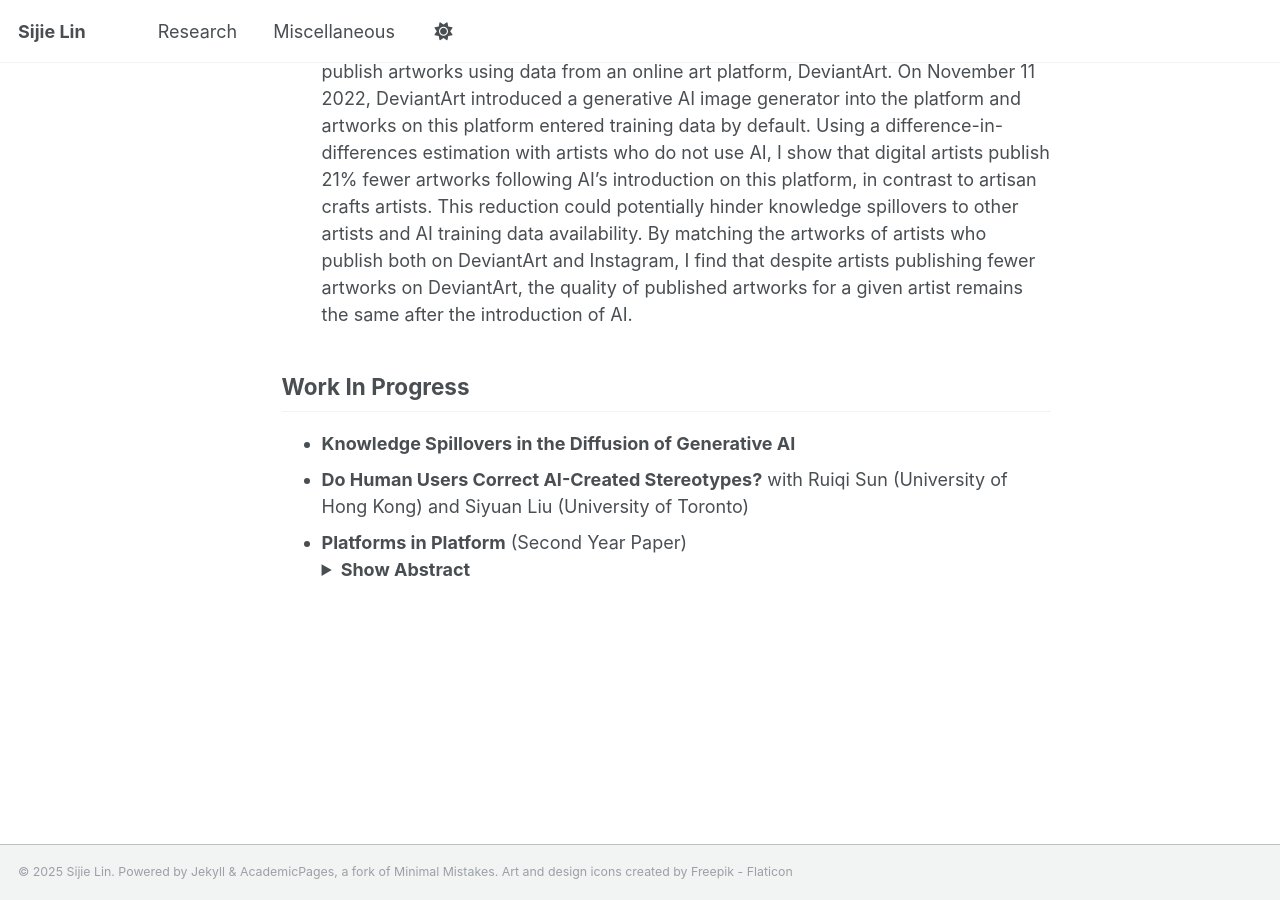
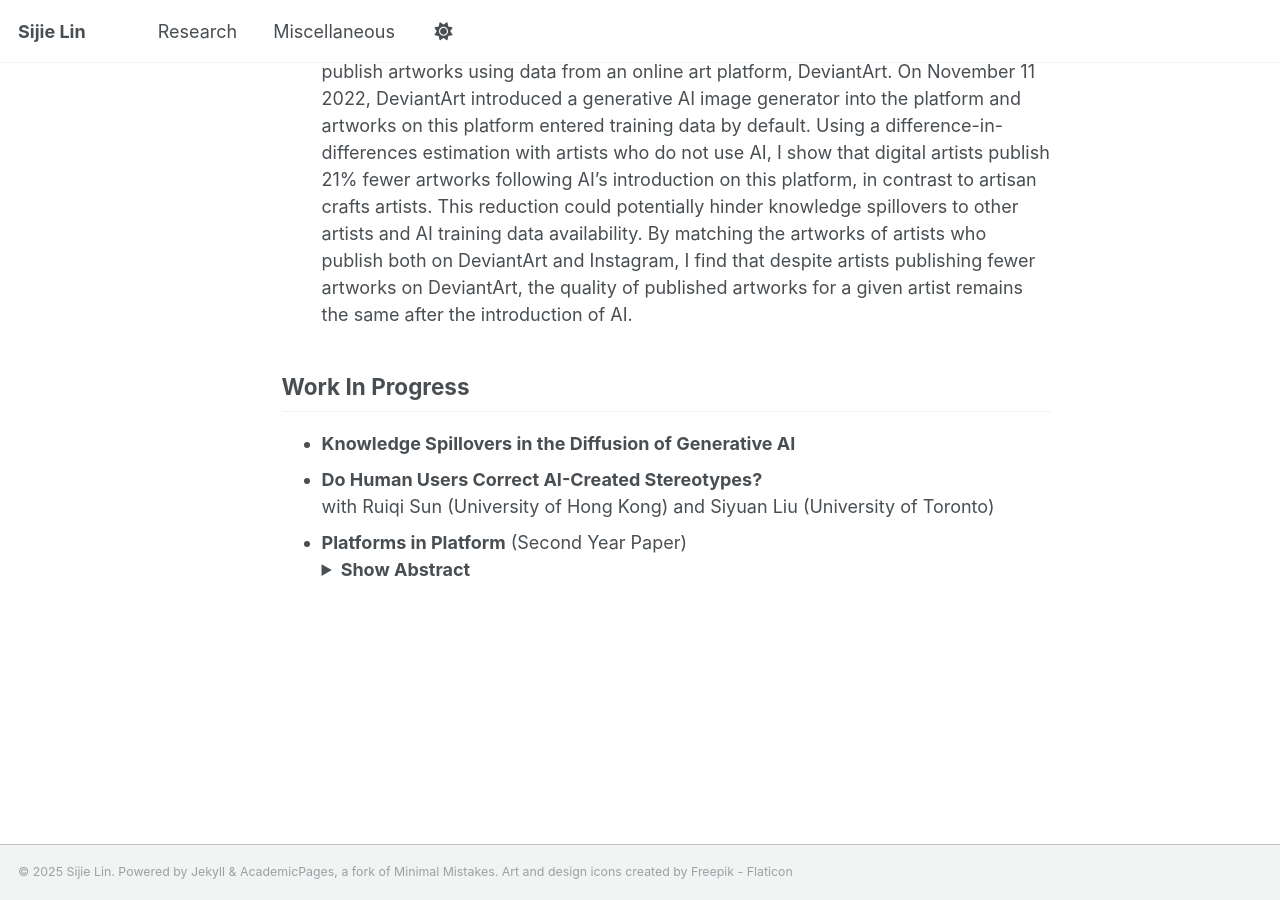
Before and after one commit to sijielin/sijielin.github.io, a Jekyll site: the page built from _pages/research.md, in a window 1280 px wide and 900 px high, scrolled down 965 px. Built offline with Jekyll 4.4.1, drawn with Linux system fonts in a browser that asks for light colours.

```diff
--- a/_pages/research.md
+++ b/_pages/research.md
@@ -19,7 +19,7 @@ author_profile: false
 ## Work In Progress
 
 - **Knowledge Spillovers in the Diffusion of Generative AI**
-- **Do Human Users Correct AI-Created Stereotypes?**
+- **Do Human Users Correct AI-Created Stereotypes?**<br>
   with Ruiqi Sun (University of Hong Kong) and Siyuan Liu (University of Toronto)
 - **Platforms in Platform** (Second Year Paper)
   <details>
```
